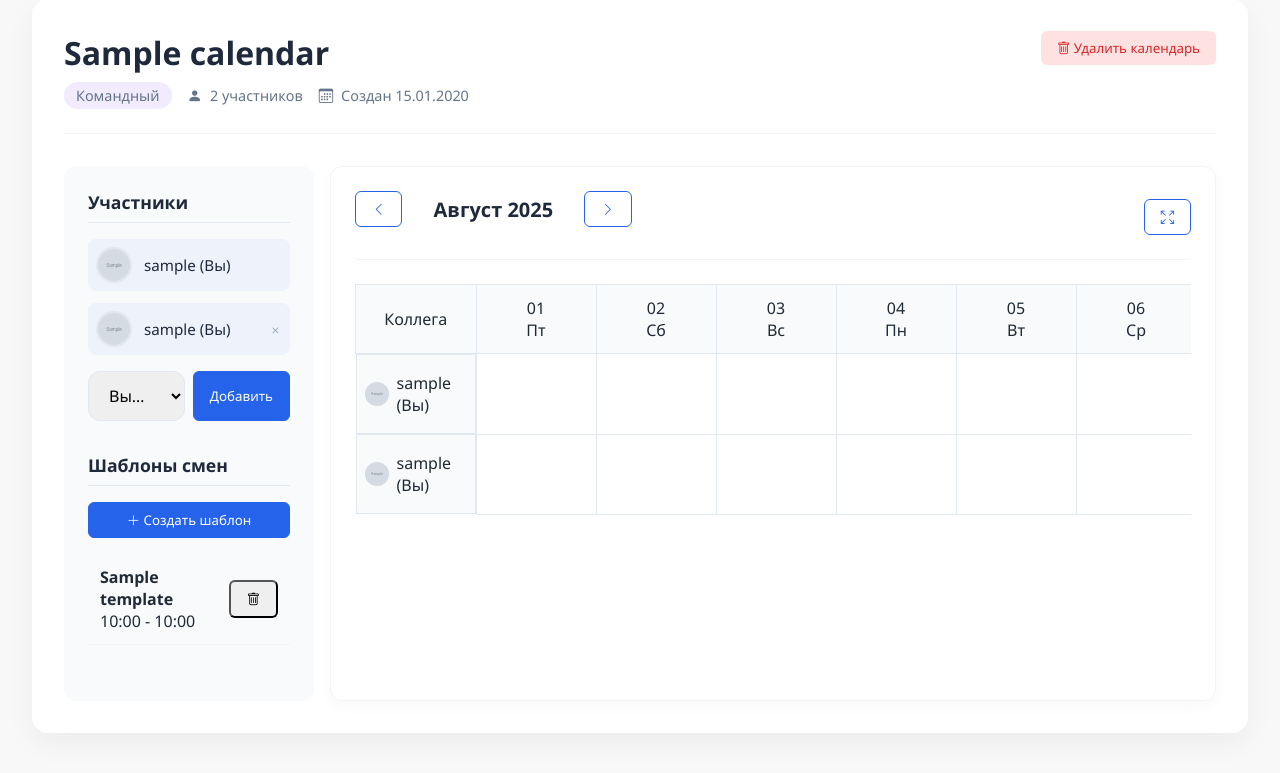
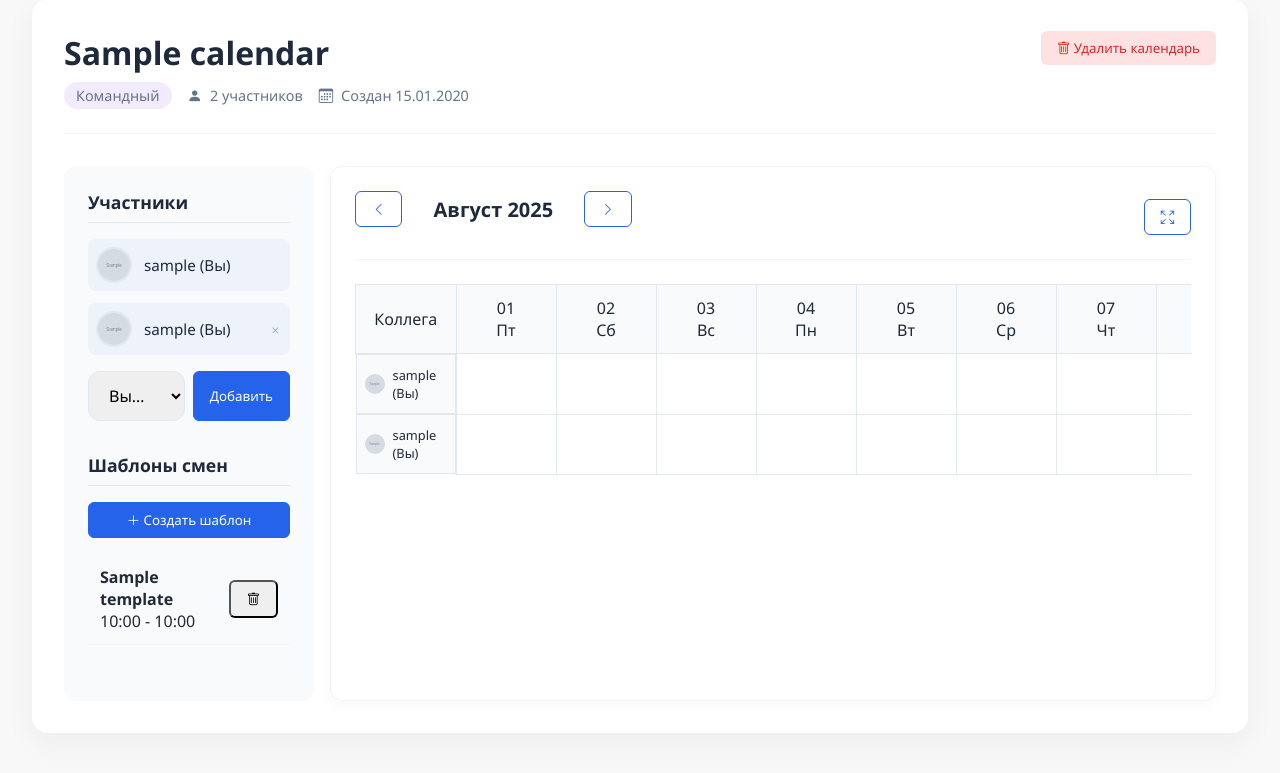
Before and after one commit to Bbcmozze/myshiftly, a Flask app: page /calendar/1 in a window 1280 px wide. Shown: the part 140-913 px from the top of the page. Run offline with Flask 3, Linux system fonts and the light colour scheme; a user stored in the database is signed in; tables that the repository leaves empty hold one stand-in row (values such as "Sample post"); grey boxes marked "Sample" are stand-in pictures.

Commit message:
Уменьшен размер самого календаря

```diff
--- a/static/css/calendar/view.css
+++ b/static/css/calendar/view.css
@@ -614,11 +614,12 @@ body.fullscreen-active {
     padding: 0.5rem;
     border: 1px solid #e2e8f0;
     vertical-align: top;
-    min-width: 120px;
-    height: 80px;
+    min-width: 100px;
+    height: 60px;
 }
 
 .user-cell {
+    font-size: 0.8rem;
     min-width: 150px;
     display: flex;
     align-items: center;
@@ -631,8 +632,8 @@ body.fullscreen-active {
 }
 
 .user-cell img {
-    width: 24px;
-    height: 24px;
+    width: 20px;
+    height: 20px;
     border-radius: 50%;
     object-fit: cover;
 }
@@ -652,9 +653,8 @@ body.fullscreen-active {
     text-align: center;
     background: #e0f2fe;
     border-radius: 4px;
-    padding: 0.6rem 0.6rem;
-    margin-top: 5px;
-    font-size: 0.85rem;
+    padding: 0.3rem 0.3rem;
+    font-size: 0.8rem;
     position: relative;
     z-index: 1;
     align-items: center; /* Центрирование по горизонтали */
@@ -711,7 +711,7 @@ body.fullscreen-active {
     text-align: center;
     width: 100%;
     pointer-events: none;
-    padding: 20px;
+    padding: 10px;
     background-color: rgba(255, 255, 255, 0.9);
     border-radius: 4px;
     box-shadow: 0 2px 4px rgba(0, 0, 0, 0.1);
--- a/templates/calendar/my_calendars.html
+++ b/templates/calendar/my_calendars.html
@@ -87,7 +87,7 @@
                 <div class="calendar-card">
                     <div class="calendar-info">
                         <h3>{{ calendar.name }}</h3>
-                        <p>Общий календарь · Владелец: {{ calendar.owner.username }}</p>
+                        <p>Общий календарь · Создатель: {{ calendar.owner.username }}</p>
                         <div class="calendar-meta">
                             <span><i class="bi bi-calendar3"></i> {{ calendar.created_at.strftime('%d.%m.%Y') }}</span>
                         </div>
```
